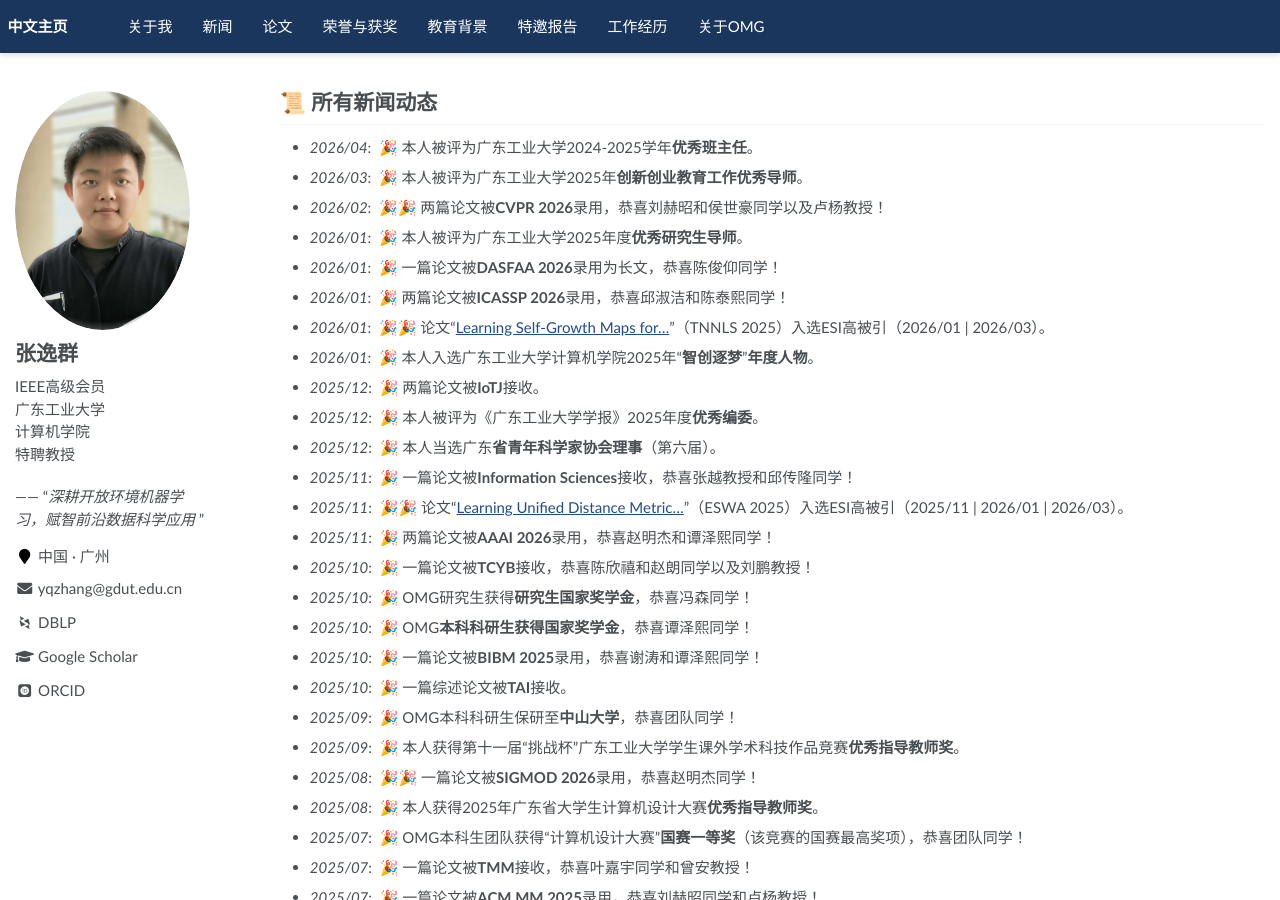
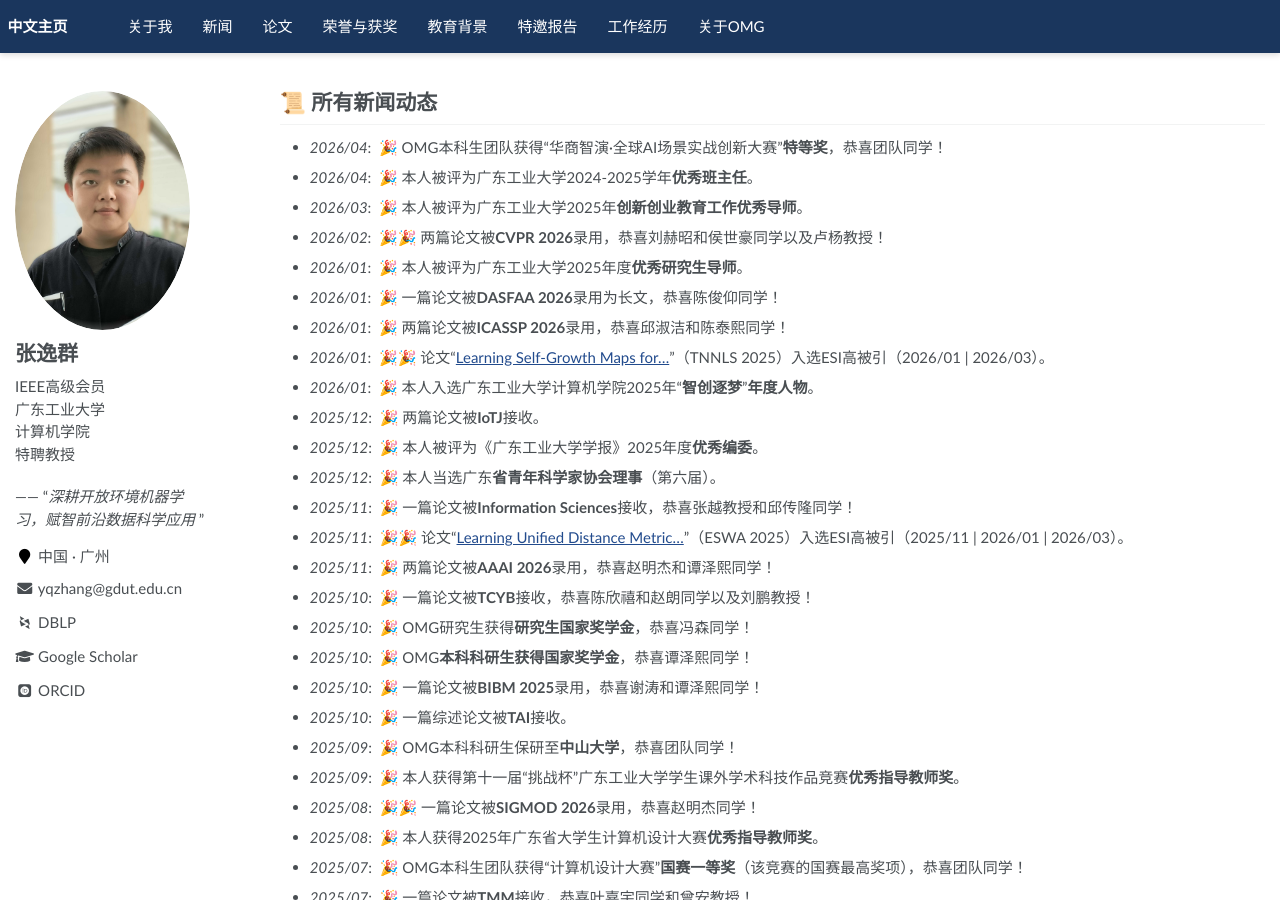
Before and after one commit to yqzhang-Zz/zh-news, a Jekyll site: the page built from _pages/about.md, in a window 1280 px wide and 900 px high. Built offline with Jekyll 4.4.1, drawn with Linux system fonts in a browser that asks for light colours; some web fonts are replaced; a script that is not in the unit is left out; comment, search, counter and statistics services are not loaded.

Commit message:
Update about.md

```diff
--- a/_pages/about.md
+++ b/_pages/about.md
@@ -11,6 +11,7 @@ redirect_from:
 <span class='anchor' id="news"></span>
 
 # 📜 所有新闻动态
+- *2026/04*: &nbsp;🎉 OMG本科生团队获得“华商智演·全球AI场景实战创新大赛”**特等奖**，恭喜团队同学！
 - *2026/04*: &nbsp;🎉 本人被评为广东工业大学2024-2025学年**优秀班主任**。
 - *2026/03*: &nbsp;🎉 本人被评为广东工业大学2025年**创新创业教育工作优秀导师**。
 - *2026/02*: &nbsp;🎉🎉 两篇论文被**CVPR 2026**录用，恭喜刘赫昭和侯世豪同学以及卢杨教授！
```
